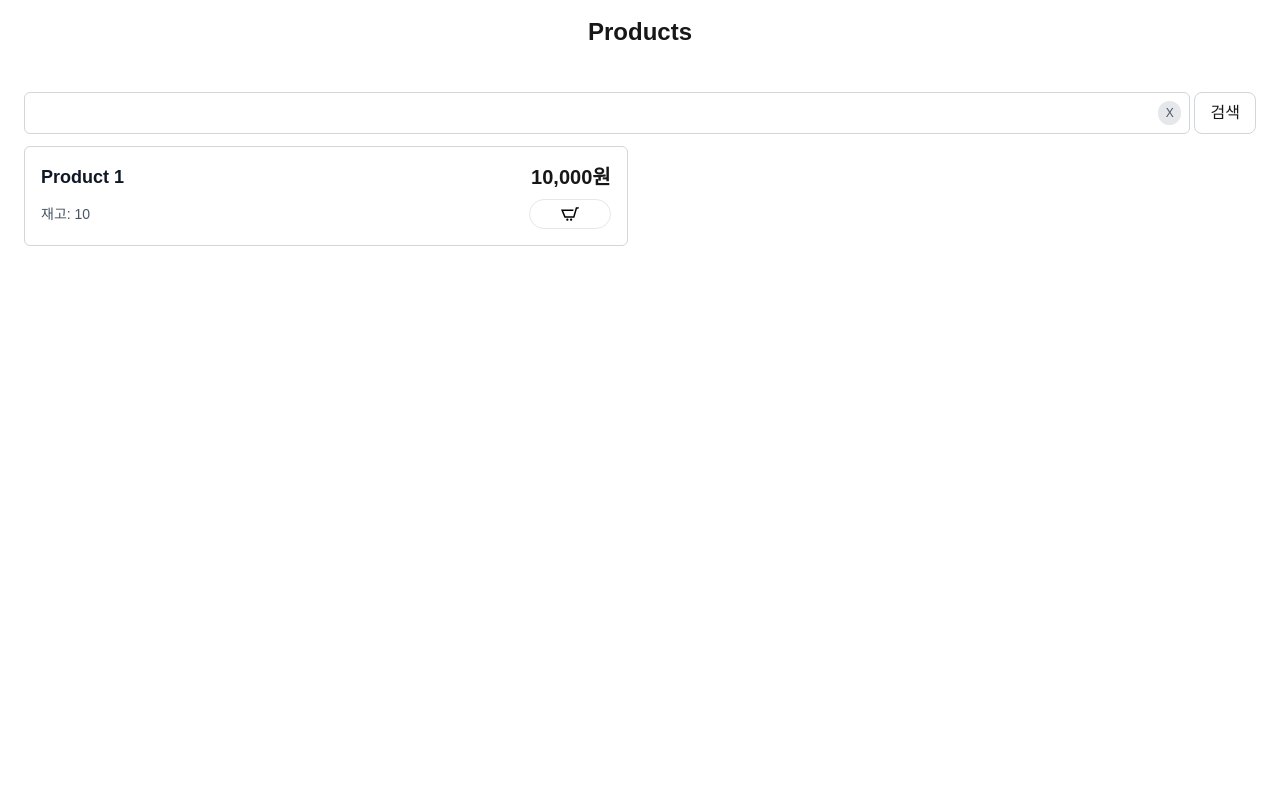
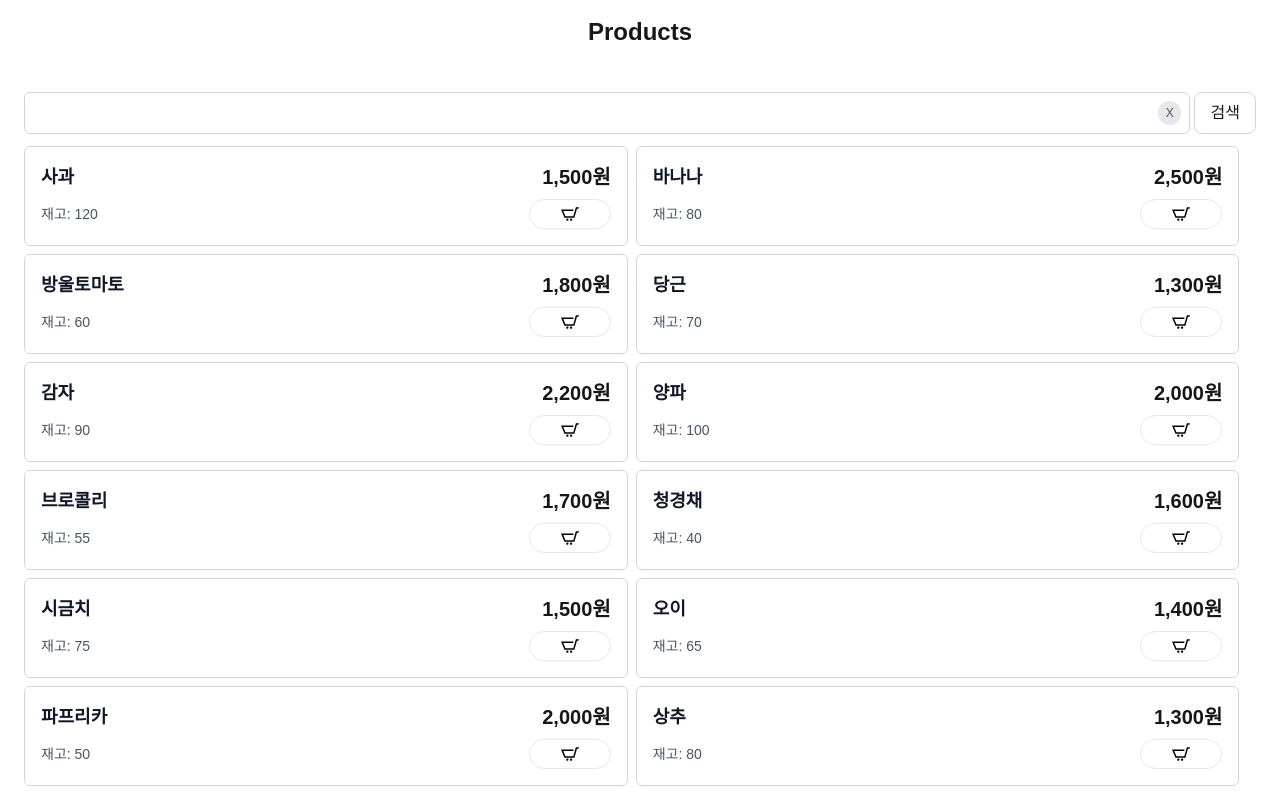
Before and after one commit to ginsum-dev/ecommerce-nextjs, a Next.js app: page /products in a window 1280 px wide. Shown: the top 792 px of the page. Built offline with nearby package versions, Linux system fonts and the light colour scheme.

Commit message:
Feat: api/products 추가

```diff
--- /dev/null
+++ b/src/app/api/products/route.ts
@@ -0,0 +1,35 @@
+import { NextResponse } from "next/server";
+import db from "@/db/db.json";
+
+export async function GET() {
+  try {
+    // CORS 헤더 설정 (필요한 경우)
+    const response = NextResponse.json(db.products);
+    response.headers.set("Access-Control-Allow-Origin", "*");
+    response.headers.set(
+      "Access-Control-Allow-Methods",
+      "GET, POST, PUT, DELETE, OPTIONS"
+    );
+    response.headers.set("Access-Control-Allow-Headers", "Content-Type");
+
+    return response;
+  } catch (error) {
+    console.error(error);
+    return NextResponse.json(
+      { error: "Failed to fetch products" },
+      { status: 500 }
+    );
+  }
+}
+
+// OPTIONS 요청 처리 (CORS preflight)
+export async function OPTIONS() {
+  const response = new NextResponse(null, { status: 200 });
+  response.headers.set("Access-Control-Allow-Origin", "*");
+  response.headers.set(
+    "Access-Control-Allow-Methods",
+    "GET, POST, PUT, DELETE, OPTIONS"
+  );
+  response.headers.set("Access-Control-Allow-Headers", "Content-Type");
+  return response;
+}
--- a/src/components/custom/Header.tsx
+++ b/src/components/custom/Header.tsx
@@ -1,6 +1,6 @@
-import Link from 'next/link';
-import Image from 'next/image';
-import arrowLeftIcon from '@/assets/icons/arrow-left-icon.svg';
+import Link from "next/link";
+import Image from "next/image";
+import ArrowLeftIcon from "@/assets/icons/arrow-left-icon.svg";
 
 export default function Header({
   children,
@@ -15,7 +15,7 @@ export default function Header({
         <div className="absolute left-5">
           <Link href={backPath}>
             <Image
-              src={arrowLeftIcon}
+              src={ArrowLeftIcon}
               alt="arrow-left"
               width={16}
               height={16}
--- a/src/components/products/ProductItem.tsx
+++ b/src/components/products/ProductItem.tsx
@@ -1,11 +1,11 @@
 import Image from "next/image";
-import { ProductType } from "@/types/productTypes";
+import { Product } from "@/queries/productQueries";
 import { CartType, useCartStore } from "@/store/cartStore";
 
 import cartIcon from "@/assets/icons/cart-icon.svg";
 import QuantityButton from "../custom/QuantityButton";
 
-export default function ProductItem({ product }: { product: ProductType }) {
+export default function ProductItem({ product }: { product: Product }) {
   const cartItems = useCartStore((state) => state.cartItems);
   const addToCart = useCartStore((state) => state.addToCart);
 
--- a/src/components/products/ProductList.tsx
+++ b/src/components/products/ProductList.tsx
@@ -1,7 +1,7 @@
-import { ProductType } from "@/types/productTypes";
+import { Product } from "@/queries/productQueries";
 import ProductItem from "./ProductItem";
 
-export default function ProductList({ products }: { products: ProductType[] }) {
+export default function ProductList({ products }: { products: Product[] }) {
   return (
     <ul className="flex flex-wrap gap-2">
       {products.map((product) => (
--- a/src/components/products/Products.tsx
+++ b/src/components/products/Products.tsx
@@ -1,35 +1,47 @@
 "use client";
 
 import { useState } from "react";
-// import { useGetProducts } from "../api/productQueries";
+import { useGetProducts, Product } from "@/queries/productQueries";
 import ProductList from "./ProductList";
 import ProductSearch from "./ProductSearch";
 
-const products = [
-  {
-    id: 1,
-    name: "Product 1",
-    price: 10000,
-    stock: 10,
-  },
-];
-
 export default function Products() {
   const [search, setSearch] = useState("");
-  //   const { data: products, isLoading, isError } = useGetProducts();
+  const { data: products, isLoading, isError } = useGetProducts();
 
-  //   const filteredProducts = products?.filter((product: ProductType) =>
-  //     product.name.toLowerCase().includes(search.toLowerCase())
-  //   );
+  const filteredProducts = products?.filter((product: Product) =>
+    product.name.toLowerCase().includes(search.toLowerCase())
+  );
 
-  //   if (isLoading) return <Loading />;
-  //   if (isError) return <Error />;
+  if (isLoading) {
+    return (
+      <div className="px-6 flex flex-col gap-3 pt-3 pb-10">
+        <ProductSearch setSearch={setSearch} />
+        <div className="flex flex-col items-center justify-center h-[calc(100vh-100px)] gap-2">
+          <p className="text-gray-600 text-sm">상품을 불러오는 중...</p>
+        </div>
+      </div>
+    );
+  }
+
+  if (isError) {
+    return (
+      <div className="px-6 flex flex-col gap-3 pt-3 pb-10">
+        <ProductSearch setSearch={setSearch} />
+        <div className="flex flex-col items-center justify-center h-[calc(100vh-100px)] gap-2">
+          <p className="text-gray-600 text-sm">
+            상품을 불러오는데 실패했습니다.
+          </p>
+        </div>
+      </div>
+    );
+  }
 
   return (
     <div className="px-6 flex flex-col gap-3 pt-3 pb-10">
       <ProductSearch setSearch={setSearch} />
-      {products?.length > 0 ? (
-        <ProductList products={products || []} />
+      {filteredProducts && filteredProducts.length > 0 ? (
+        <ProductList products={filteredProducts} />
       ) : (
         <div className="flex flex-col items-center justify-center h-[calc(100vh-100px)] gap-2">
           <p className="text-gray-600 text-sm">
--- /dev/null
+++ b/src/db/db.json
@@ -0,0 +1,27 @@
+{
+  "products": [
+    { "id": 1, "name": "사과", "price": 1500, "stock": 120 },
+    { "id": 2, "name": "바나나", "price": 2500, "stock": 80 },
+    { "id": 3, "name": "방울토마토", "price": 1800, "stock": 60 },
+    { "id": 4, "name": "당근", "price": 1300, "stock": 70 },
+    { "id": 5, "name": "감자", "price": 2200, "stock": 90 },
+    { "id": 6, "name": "양파", "price": 2000, "stock": 100 },
+    { "id": 7, "name": "브로콜리", "price": 1700, "stock": 55 },
+    { "id": 8, "name": "청경채", "price": 1600, "stock": 40 },
+    { "id": 9, "name": "시금치", "price": 1500, "stock": 75 },
+    { "id": 10, "name": "오이", "price": 1400, "stock": 65 },
+    { "id": 11, "name": "파프리카", "price": 2000, "stock": 50 },
+    { "id": 12, "name": "상추", "price": 1300, "stock": 80 },
+    { "id": 13, "name": "깻잎", "price": 1000, "stock": 100 },
+    { "id": 14, "name": "배추", "price": 1500, "stock": 60 },
+    { "id": 15, "name": "고구마", "price": 3000, "stock": 45 },
+    { "id": 16, "name": "무", "price": 1800, "stock": 70 },
+    { "id": 17, "name": "파", "price": 1200, "stock": 90 },
+    { "id": 18, "name": "가지", "price": 2000, "stock": 100 },
+    { "id": 19, "name": "애호박", "price": 1700, "stock": 85 },
+    { "id": 20, "name": "토마토", "price": 2500, "stock": 60 }
+  ],
+  "points": {
+    "points": 1000
+  }
+}
--- /dev/null
+++ b/src/queries/productQueries.ts
@@ -0,0 +1,30 @@
+import { useQuery } from "@tanstack/react-query";
+
+export interface Product {
+  id: number;
+  name: string;
+  price: number;
+  stock: number;
+}
+
+export const getProducts = async (): Promise<Product[]> => {
+  try {
+    const response = await fetch("/api/products");
+    if (!response.ok) {
+      throw new Error("Failed to fetch products");
+    }
+    return response.json();
+  } catch (error) {
+    throw error;
+  }
+};
+
+export const useGetProducts = () => {
+  return useQuery({
+    queryKey: ["products"],
+    queryFn: getProducts,
+    staleTime: 5 * 60 * 1000, // 5분
+    gcTime: 10 * 60 * 1000, // 10분
+    retry: 3,
+  });
+};
```
